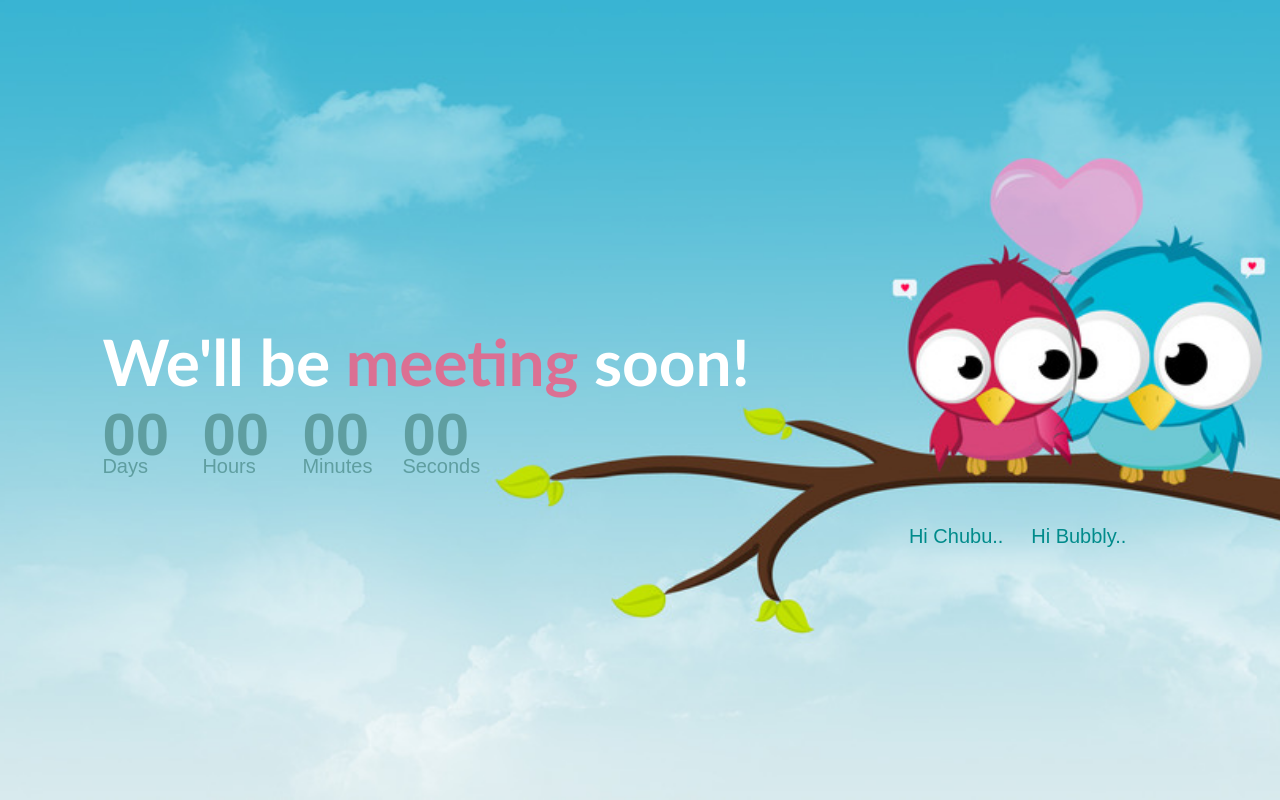
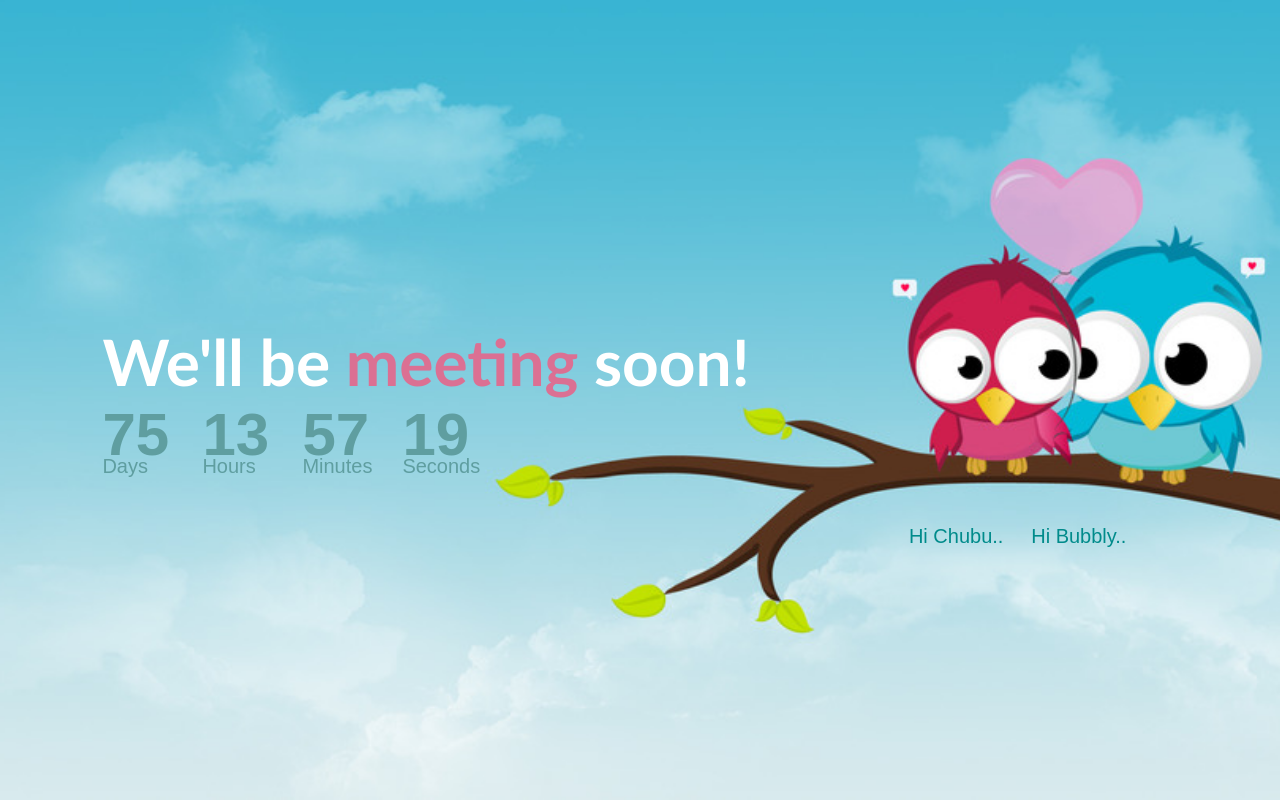
Before and after one commit to shettyamar/timer-website, a plain HTML site: page index.html in a window 1280 px wide. Drawn offline with Linux system fonts and the light colour scheme.

Commit message:
Add files via upload

```diff
--- a/index.html
+++ b/index.html
@@ -34,7 +34,7 @@
 </div>
 
 <script>
-    var countDownDate = new Date("May 16, 2025 12:30:00").getTime();
+    var countDownDate = new Date("Aug 18, 2025 12:30:00").getTime();
     var x = setInterval(function(){
         var now= new Date().getTime();
         var distance = countDownDate - now;
```
